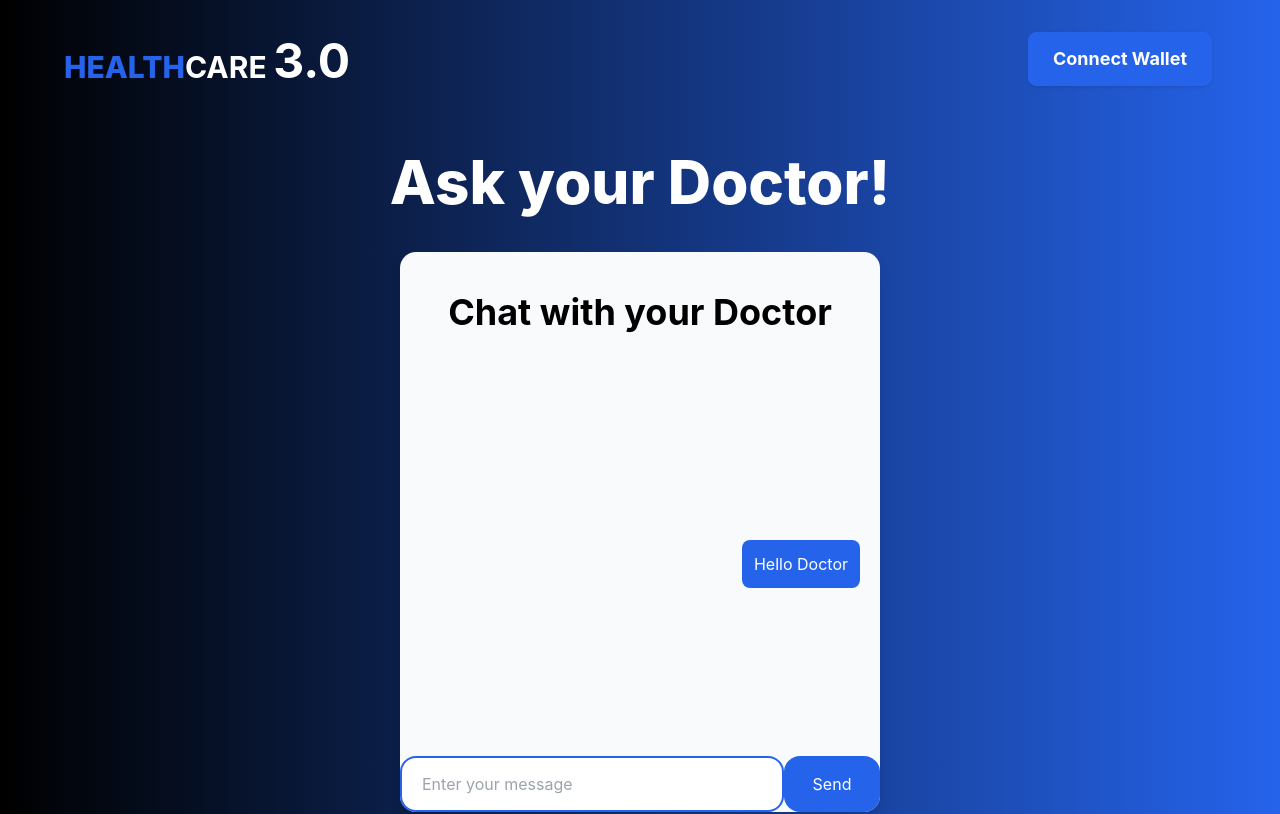
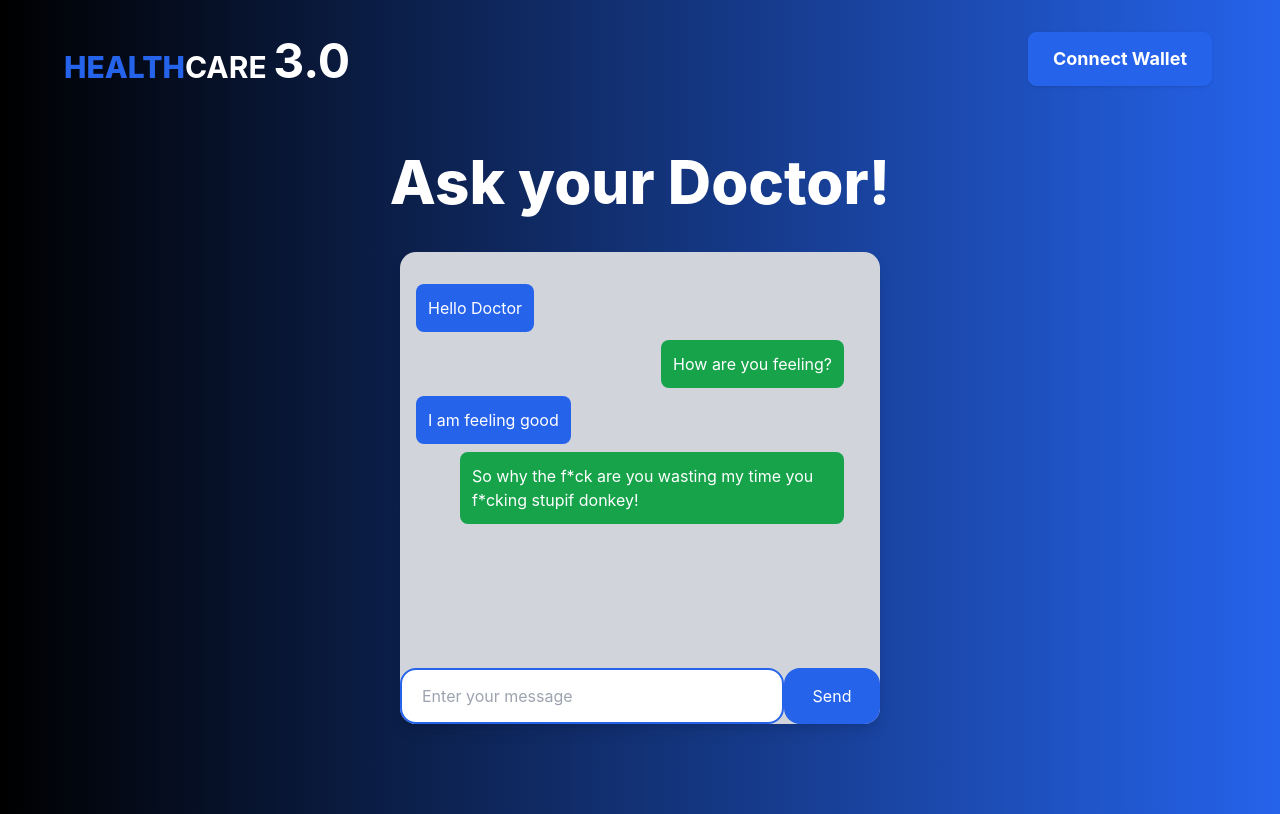
Before and after one commit to kmtGryffindor20/Healthcare_3.0, a React (Vite) app: page /chat in a window 1280 px wide. Shown: the top 814 px of the page. Built offline with nearby package versions, Linux system fonts and the light colour scheme.

Commit message:
chats store

```diff
--- a/src/components/ChatScreen.jsx
+++ b/src/components/ChatScreen.jsx
@@ -1,19 +1,68 @@
 import Message from "./Message"
+import { useState, useEffect } from "react"
 export default function ChatScreen() {
+    const [array, setArray] = useState([
+        {
+            message: "Hello Doctor",
+            color: "bg-blue-600",
+            by: "justify-start"
+        },
+        {
+            message: "How are you feeling?",
+            color: "bg-green-600",
+            by: "justify-end"
+        },
+        {
+            message: "I am feeling good",
+            color: "bg-blue-600",
+            by: "justify-start"
+        },
+        {
+            message: "So why the f*ck are you wasting my time you f*cking stupif donkey!",
+            color: "bg-green-600",
+            by: "justify-end"
+        }
+    ])
+
+    const messages = () => {
+        return array.map((item) => {
+            return <Message message={item.message} color={item.color} by={item.by} />
+        })
+    }
+
+    const [message, setMessage] = useState('')
+
+    function handleMessageChange(e) {
+        setMessage(e.target.value)
+    }
+
+    function sendMessage(e) {
+        e.preventDefault()
+        if(message === '') return
+        let newArray = [...array]
+        newArray.push({
+            message: message,
+            color: "bg-blue-600",
+            by: "justify-start"
+        })
+        setArray(newArray)
+
+        setMessage('')
+    }
+
     return (
-        <div className="bg-gradient-to-r from-black to-blue-600 h-full py-28 items-center">
+        <div className="bg-gradient-to-r from-black to-blue-600 h-full py-28 items-center ">
             <h1 className="text-white text-6xl font-extrabold text-center mt-10"
             >Ask your Doctor!</h1>
             <div className="flex justify-center items-center">
                 <div className="w-3/4 h-screen mt-10">
                     <div className="flex justify-center items-center">
-                        <div className="w-1/2 h-1/2 bg-gray-50 rounded-2xl shadow-lg">
-                            <h1 className="text-black text-4xl font-bold text-center py-10">Chat with your Doctor</h1>
-                            <div className="flex justify-center flex-col h-96">
-                                <Message message="Hello Doctor" color="blue-600" />
+                        <div className="w-full lg:w-1/2 h-1/2 bg-gray-300 rounded-2xl shadow-lg pt-8">
+                            <div className="flex justify-start flex-col h-96 overflow-y-scroll ">
+                                {messages()}
                             </div>
-                            <input type="text" placeholder="Enter your message" className="w-4/5 h-14 rounded-2xl border-2 border-blue-600 focus:outline-none px-5" />
-                            <button className="w-1/5 h-14 bg-blue-600 text-white rounded-2xl">Send</button>
+                            <input onChange={handleMessageChange} value={message} type="text" placeholder="Enter your message" className="w-4/5 h-14 rounded-2xl border-2 border-blue-600 focus:outline-none px-5" />
+                            <button onClick={sendMessage} className="w-1/5 h-14 bg-blue-600 text-white rounded-2xl">Send</button>
                         </div>
                     </div>
                 </div>
--- a/src/components/Message.jsx
+++ b/src/components/Message.jsx
@@ -2,8 +2,8 @@
 export default function Message(props) {
     return (
         <>
-        <div className="flex justify-end">
-            <div className={`bg-${props.color} p-3 rounded-lg text-white mr-5`}>
+        <div className={`flex ${props.by} px-4`}>
+            <div className={`${props.color} p-3 rounded-lg text-white mr-5 mb-2 max-w-sm`}>
                 <p>{props.message}</p>
             </div>
         </div>
--- a/src/index.css
+++ b/src/index.css
@@ -7,3 +7,24 @@
       @apply bg-blue-600 text-white active:bg-blue-900 font-bold text-lg px-6 py-3 rounded-lg shadow hover:shadow-lg mr-1 mb-1 cursor-pointer border border-blue-600 hover:bg-white hover:text-blue-600;
   }
 }
+
+::-webkit-scrollbar {
+  width: 5px;
+}
+
+/* Track */
+::-webkit-scrollbar-track {
+  background: blue;
+  border-radius: 5px;
+}
+
+/* Handle */
+::-webkit-scrollbar-thumb {
+  background: darkblue;
+  border-radius: 5px;
+}
+
+/* Handle on hover */
+::-webkit-scrollbar-thumb:hover {
+  background: cyan;
+}
```
